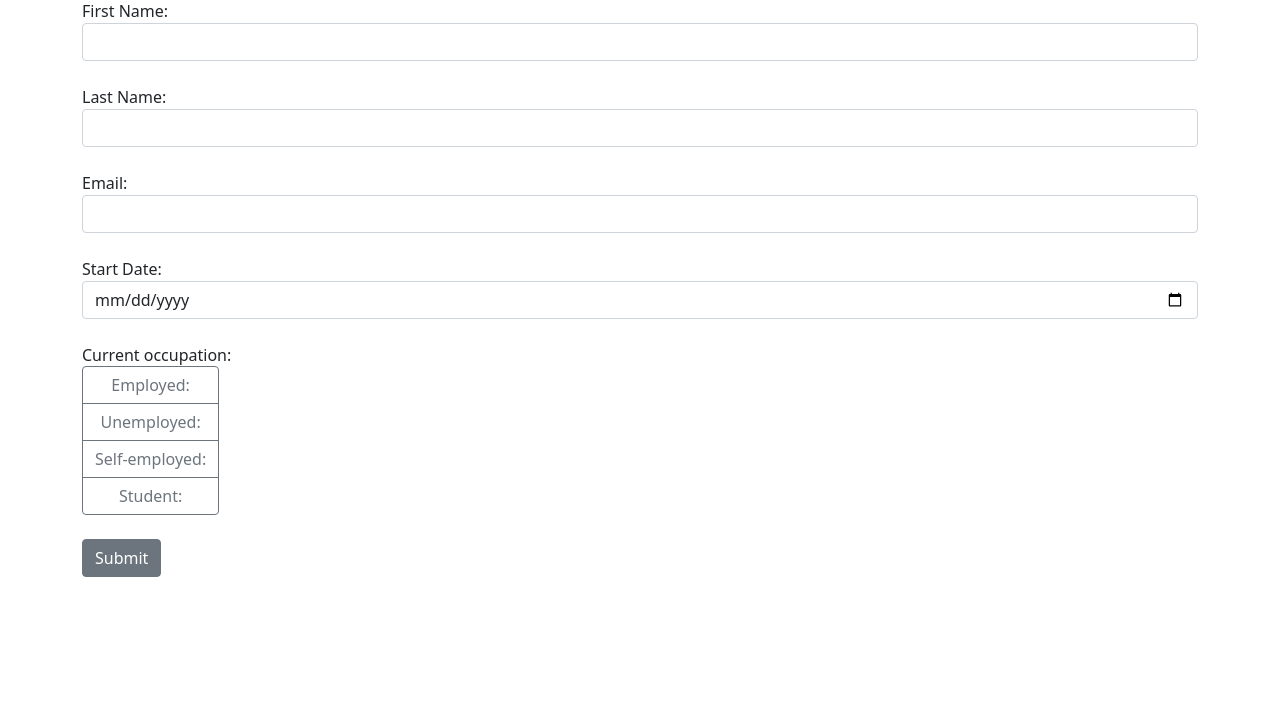
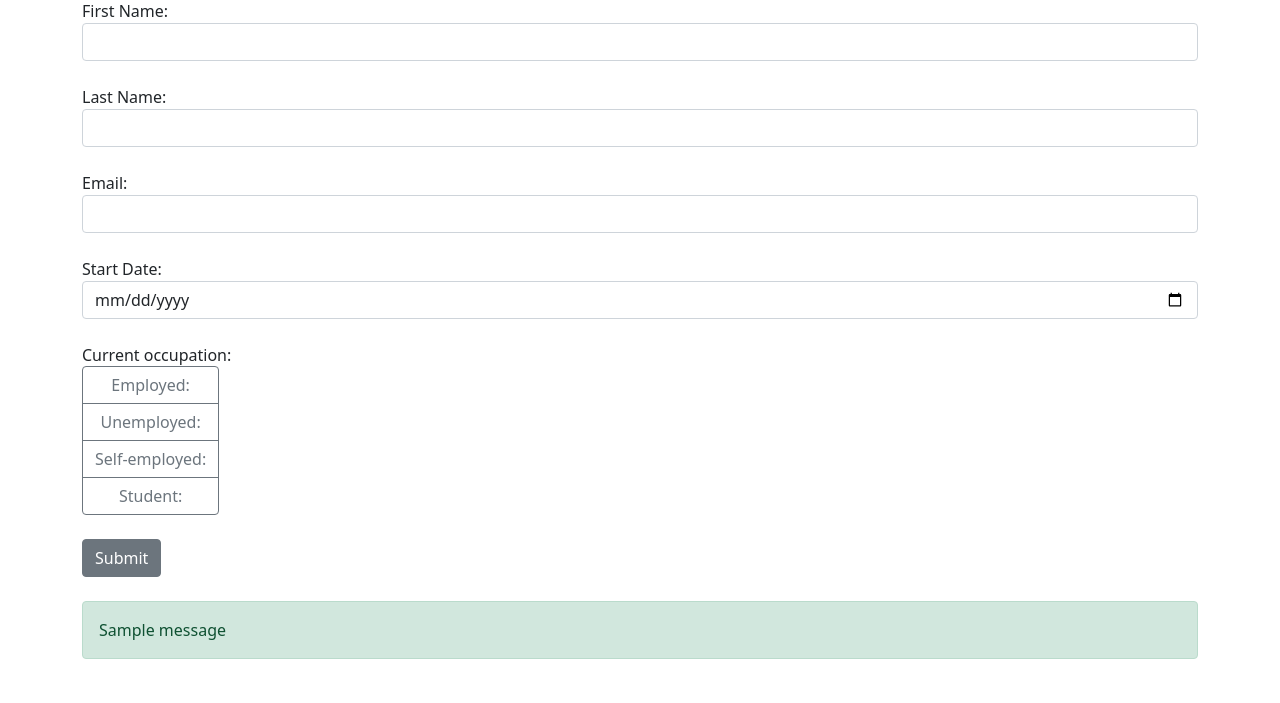
Before and after one commit to RomanceLIVE/ApplicationForm_Flask, a Flask app: page / in a window 1280 px wide. Shown: the part 97-800 px from the top of the page. Run offline with Flask 3, Linux system fonts and the light colour scheme; tables that the repository leaves empty hold one stand-in row (values such as "Sample post"); one stand-in notice (Sample message) is shown.

Commit message:
Adding submit message

```diff
--- a/main.py
+++ b/main.py
@@ -1,4 +1,4 @@
-from flask import Flask, render_template, request
+from flask import Flask, render_template, request, flash
 from flask_sqlalchemy import SQLAlchemy
 from datetime import datetime
 
@@ -31,6 +31,7 @@ def index():
         form = Form(first_name=first_name, last_name=last_name, email=email, date=date_obj, occupation=occupation)
         db.session.add(form)
         db.session.commit()
+        flash(f"{first_name}, your form has been submitted!", "success")
 
     return render_template("index.html")
 
--- a/templates/index.html
+++ b/templates/index.html
@@ -43,6 +43,15 @@
                     </div>
                 </div>
                 <button class="btn btn-secondary mb-4" type="submit">Submit</button>
+                {% with messages = get_flashed_messages() %}
+                {% if messages %}
+                <div class="alert alert-success">
+                    {% for message in messages %}
+                        {{ message }}
+                    {% endfor %}
+                </div>
+                {% endif %}
+                {% endwith %}
             </form>
         </div>
         <script src="https://code.jquery.com/jquery-3.6.0.min.js"></script>
```
